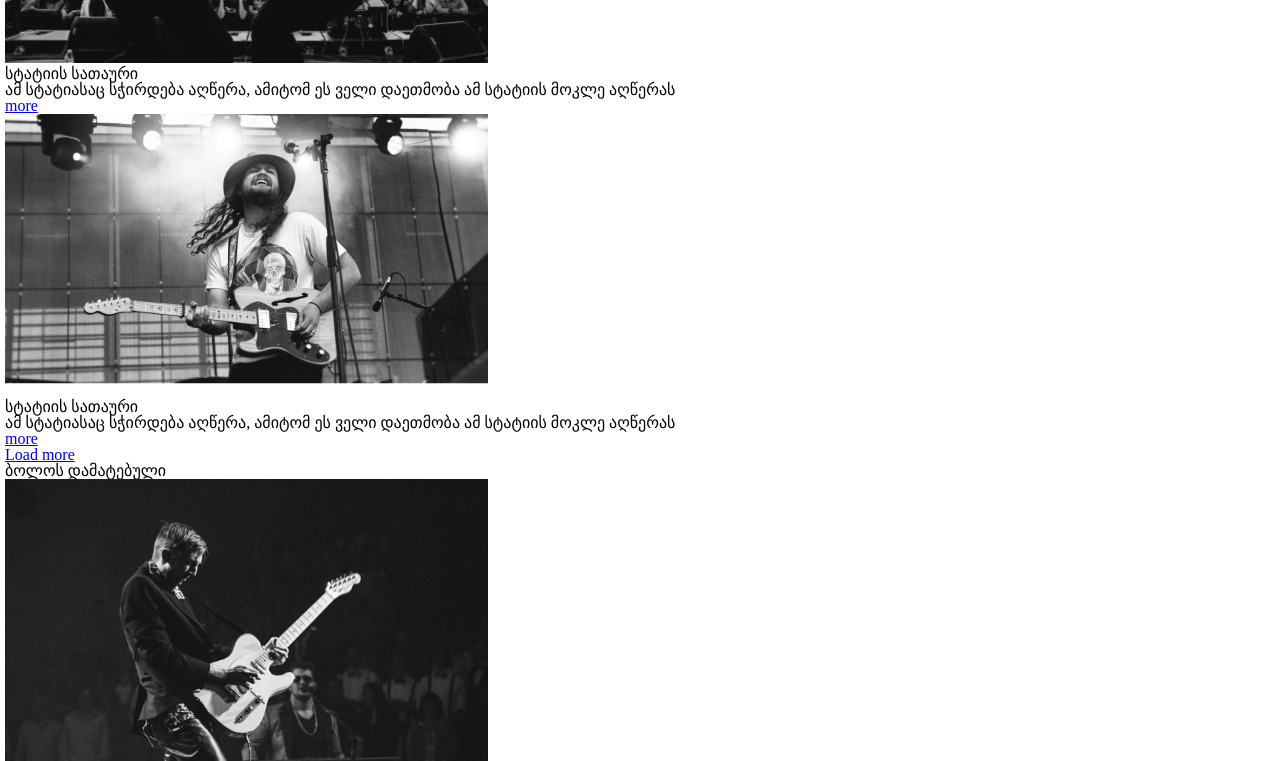
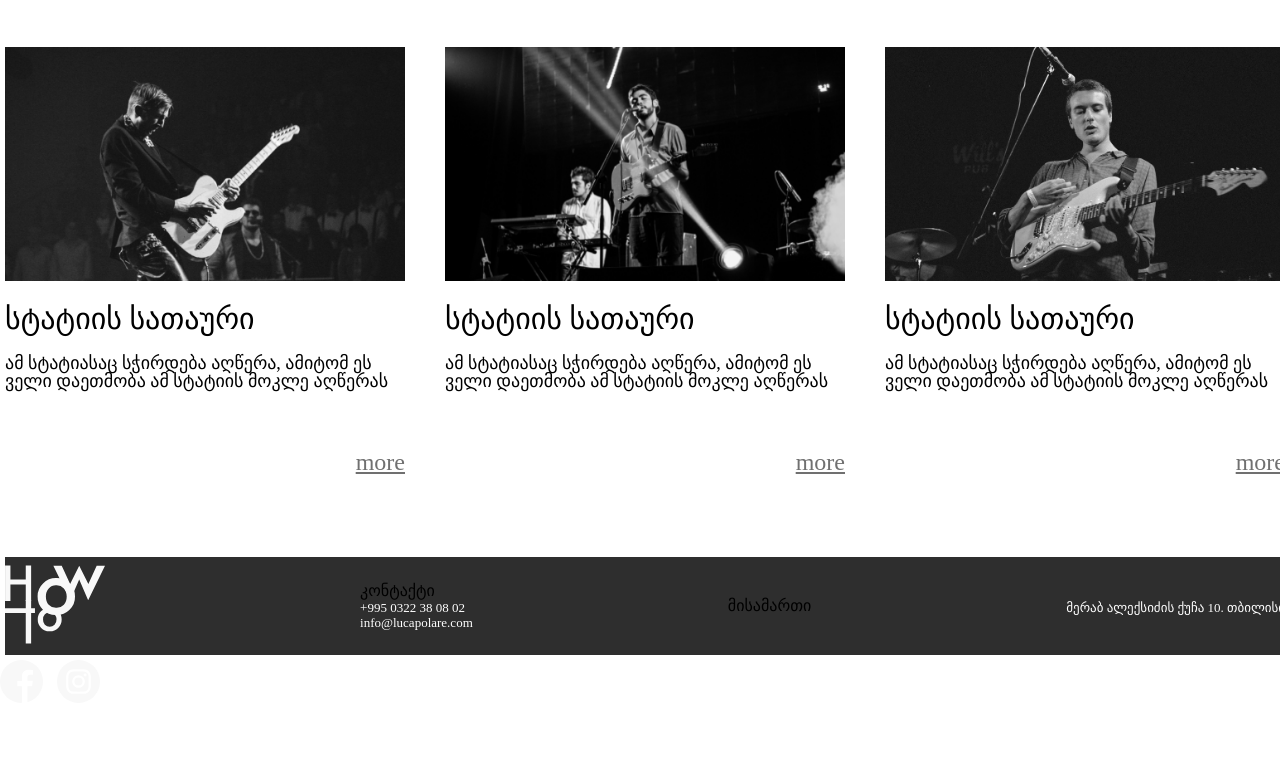
Before and after one commit to ketimokh/lesson112, a website: page index.html in a window 1280 px wide. Shown: the part 778-1539 px from the top of the page. After the commit the page ends 1484 px from the top, so only its background shows below. Drawn offline with Linux system fonts and the light colour scheme.

Commit message:
new detal

```diff
--- a/index.html
+++ b/index.html
@@ -9,7 +9,7 @@
 <body>
     <div class="conteiner">
 		<div class="image-box">
-			<header>
+			<header class="flex">
 				<a href="#">
 				    <img class="main-logo1" src="pictures/logo.svg" alt="logo">
 				</a>
@@ -96,44 +96,36 @@
 			</div>
         </div>
     </div>
-    </div>
+	<footer class="foot">
 		<div class="conteiner">
-		<footer class="foot">
-			<div class="footer-menu">
 			<nav class="nav-menu">
 				<div class="contact">
 					<img class="main-logo" src="pictures/logo2.svg" alt="icon">
 				</div>
 				<div class="contact-menu">
-							<ul class="foot">
-								<li class="li-contact">
+					<h4 class="li-contact">
 						კონტაქტი
-								</li>
-								<li class="li-adress">
+					</h4>
+				   <p class="li-adress">
 						+995 0322 38 08 02
-								</li>
-								<li class="li-adress">
+					</p>
+					<p class="li-adress">
 						info@lucapolare.com
-							    </li>
-							</ul>
+					</p>
 					</div>
-					<div class="contact-menu">
-						<ul>
-							<li class="li-contact">
+					<h4 class="li-contact">
 						მისამართი
-							</li>
-							<li class="li-adress">
+					</h4>
+					<p class="li-adress">
 						მერაბ ალექსიძის ქუჩა 10. თბილისი
-							</li>
-						</ul>
+					</p>
 				</div>
-					<div class="contact-menu1">
+				<div class="contact-menu1"></div>
 					<img class="icon" src="pictures/facebook.svg" alt="icon">
 					<img class="icon" src="pictures/instagram.svg" alt="icon">
 			    </div>
 			</nav>
 		</div>
 	</footer>
-	</div>
 </body>
 </html>
--- a/style/main.scss
+++ b/style/main.scss
@@ -33,37 +33,115 @@ html, body, div, span, applet, object, iframe, h1, h2, h3, h4, h5, h6, p, blockq
   table {
     border-collapse: collapse;
     border-spacing: 0; }
+
   .conteiner{
     max-width: 1300px;
     width: 100%;
     padding:5px;
-        margin:2px auto;
+    margin:0 auto;
   }
-
-   header{
-        .main-logo1{
+  .main-logo{
     width: 100px;
     height: 95px;
-            left: 200px;
+    right: 0;
+  }
+   header{
+    width: 100%;
+    position: fixed;
+    right: 0;
+    left: 0;
+    color: grey;
+    background-color: #fff;
+  }
   .flex{
     display: flex;
     flex-wrap: wrap;
     justify-content: space-between;
     align-items: center;
-                width: 100%;
-                position: fixed;
-                background-color:white;
-                right: 0;
-                left: 0;
+  }
   .navbar{
     margin-left: 500px;
-                    .navbar-li {
+  }
+  .title{
+    padding-bottom: 50px;
+      background-color: #fff;
+  }
+  .title h2{
+    font-size: 40px;
     color: #707070;
-                        padding: 20px;
+    padding-top: 50px;
+    font-family: 'Archy EDT';
+  }
+  .box-content{
+    display: flex;
+    flex-wrap: wrap;
+    justify-content: space-between;
+    align-items: center;
+    background-color: #FFFFFF;
+  }
+  .box-size{
+    width: 400px;
+    height: 500px;
+  }
+  .box-size1{
+    width: 400px;
+    height: 500px;
+  }
+    .box-size1 h3{
+      font-size: 30px;
+    padding-top: 20px;
+    font-family: 'Archy EDT';
+    }
+    .box-size1 p{
+    font-size: 18px;
+    padding-top: 20px;
+    font-family: 'Pierre Dingbats';
+  }
+  .size{
+    width: 400px;
+  }
+  .box-size h3{
+    font-size: 30px;
+    padding-top: 20px;
+    font-family: 'Archy EDT';
+  }
+  .box-size p{
+    font-size: 18px;
+    padding-top: 20px;
+  }
+  .more{
+    font-size: 24px;
+    float: right;
+    padding-top: 60px;
+    padding-bottom: 20px;
+    color: #707070;
+  }
+  .load{
+    text-align: center;
+    font-size: 30px;
+    color: #707070;
+  }
+  .nav-menu{
+    display: flex;
+    justify-content: space-between;
+    flex-wrap: wrap;
+    align-items: center;
+    background-color: #2E2E2E;
+  }
+  .li-contact{
+    h4{
+      color: #fff;
+      font-size: 20px;
+      padding-top: 2px;
     }
   }
+  .li-adress{
+    font-size: 13px;
+    color: #fff;
+    padding-top: 2px;
   }
-
+  .icon{
+    width: 43px;
+    height: 43px;
+    padding-right: 10px;
   }
-
-    }
```
Also changed, not shown: styles/main.css. Lines whose indentation alone changed are shown as unchanged.
